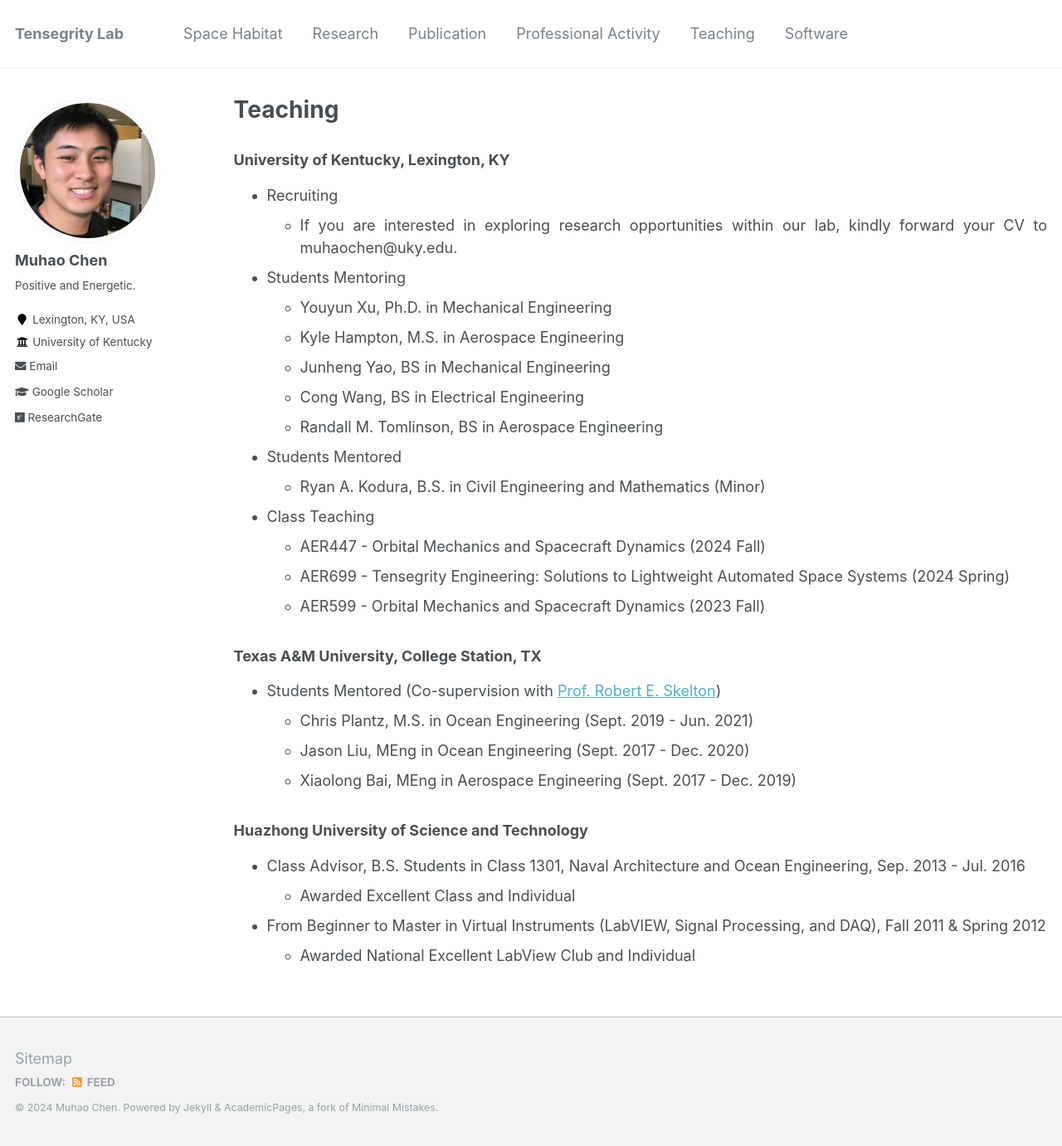
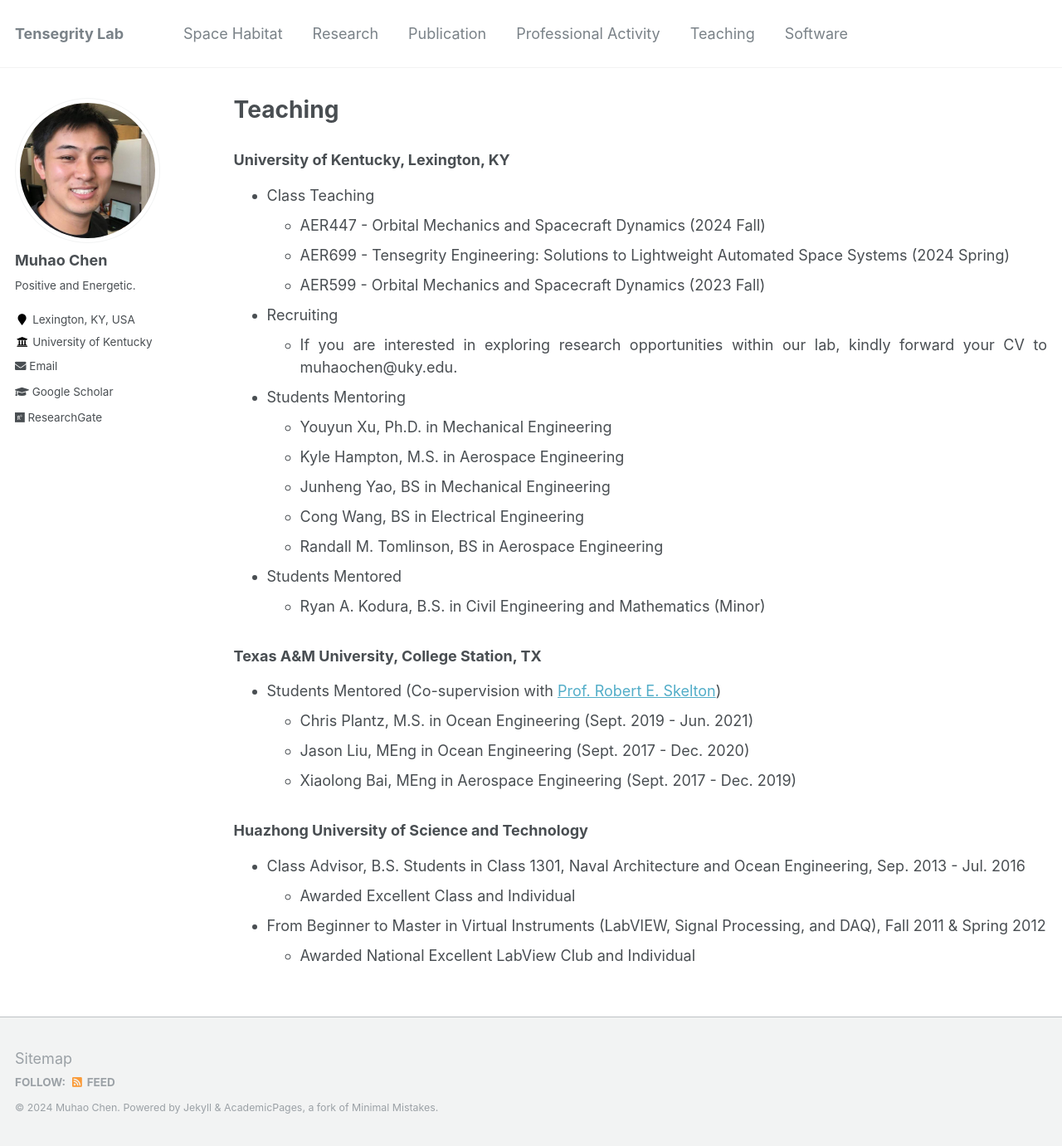
Before and after one commit to Muhao-Chen/muhao-chen.github.io, a Jekyll site: the page built from _pages/teaching.md, in a window 1280 px wide and 1381 px high. Shown: the whole window at 83% size. Built offline with Jekyll 4.4.1, drawn with Linux system fonts in a browser that asks for light colours; part of the change alters nothing that is shown.

```diff
--- a/_pages/teaching.md
+++ b/_pages/teaching.md
@@ -9,6 +9,10 @@ toc: true
 <div style="text-align: justify;" markdown="1">
 
 ### University of Kentucky, Lexington, KY
+- Class Teaching
+    * AER447 - Orbital Mechanics and Spacecraft Dynamics (2024 Fall)
+    * AER699 - Tensegrity Engineering: Solutions to Lightweight Automated Space Systems (2024 Spring)
+    * AER599 - Orbital Mechanics and Spacecraft Dynamics (2023 Fall)
 - Recruiting
     * If you are interested in exploring research opportunities within our lab, kindly forward your CV to muhaochen@uky.edu.
 - Students Mentoring
@@ -19,11 +23,6 @@ toc: true
     * Randall M. Tomlinson, BS in Aerospace Engineering
 - Students Mentored
     * Ryan A. Kodura, B.S. in Civil Engineering and Mathematics (Minor)
-- Class Teaching
-    * AER447 - Orbital Mechanics and Spacecraft Dynamics (2024 Fall)
-    * AER699 - Tensegrity Engineering: Solutions to Lightweight Automated Space Systems (2024 Spring)
-    * AER599 - Orbital Mechanics and Spacecraft Dynamics (2023 Fall)
-
 
 <!-- (committee member) -->
 
```
